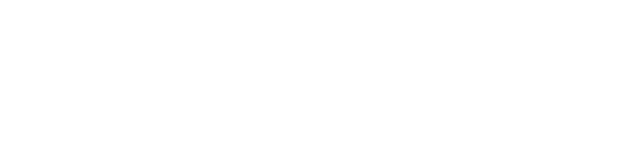
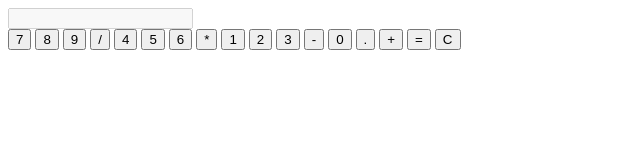
Before and after one commit to prograweb10/techweb, a plain HTML site: page index.html in a window 1280 px wide. Shown: the whole page, without its empty margins (0-640 px from the left). Drawn offline with Linux system fonts and the light colour scheme; files that its build step writes are made by us from their sources.

Commit message:
Commit 2: Estructura HTML de la calculadora (botones y pantalla)

```diff
--- a/index.html
+++ b/index.html
@@ -1,12 +1,56 @@
-<!DOCTYPE html>
-<html lang="en">
-<head>
-    <meta charset="UTF-8">
-    <meta name="viewport" content="width=device-width, initial-scale=1.0">
-    <title>Prograweb</title>
-    <link rel="stylesheet" href="css/styles.css">
+<!--
+  index.html
+  Este archivo es el ESQUELETO de la calculadora.
+  HTML usa etiquetas (lo que va entre < >) para decirle al navegador
+  qué mostrar en pantalla.
+-->
+
+<!DOCTYPE html> <!-- Le dice al navegador que este es un archivo HTML5 moderno -->
+
+<html lang="es"> <!-- La etiqueta <html> envuelve TODA la página. lang="es" indica que está en español -->
+
+<head> <!-- El <head> contiene información que NO se ve en pantalla (título, configuración, etc.) -->
+
+  <meta charset="UTF-8"> <!-- Permite que se vean bien las tildes y la ñ -->
+
+  <!-- Hace que la página se adapte al ancho de la pantalla del celular -->
+  <meta name="viewport" content="width=device-width, initial-scale=1.0">
+
+  <title>Calculadora Básica</title> <!-- Texto que aparece en la pestaña del navegador -->
+
+  <link rel="stylesheet" href="styles.css">
+
 </head>
+
 <body>
-    <script src="js/main.js"></script>
+  <div class="calculadora">
+    <input type="text" id="pantalla" disabled>
+
+    <div class="botones">
+
+      <button onclick="agregar('7')">7</button>
+      <button onclick="agregar('8')">8</button>
+      <button onclick="agregar('9')">9</button>
+      <button onclick="agregar('/')">/</button>
+
+      <button onclick="agregar('4')">4</button>
+      <button onclick="agregar('5')">5</button>
+      <button onclick="agregar('6')">6</button>
+      <button onclick="agregar('*')">*</button>
+
+      <button onclick="agregar('1')">1</button>
+      <button onclick="agregar('2')">2</button>
+      <button onclick="agregar('3')">3</button>
+      <button onclick="agregar('-')">-</button>
+      <button class="cero" onclick="agregar('0')">0</button>
+
+      <button onclick="agregar('.')">.</button>
+      <button onclick="agregar('+')">+</button>
+      <button onclick="calcular()">=</button>
+      <button class="limpiar" onclick="limpiar()">C</button>
+    </div>
+  </div>
+  <script src="script.js"></script>
+
 </body>
 </html>
```
